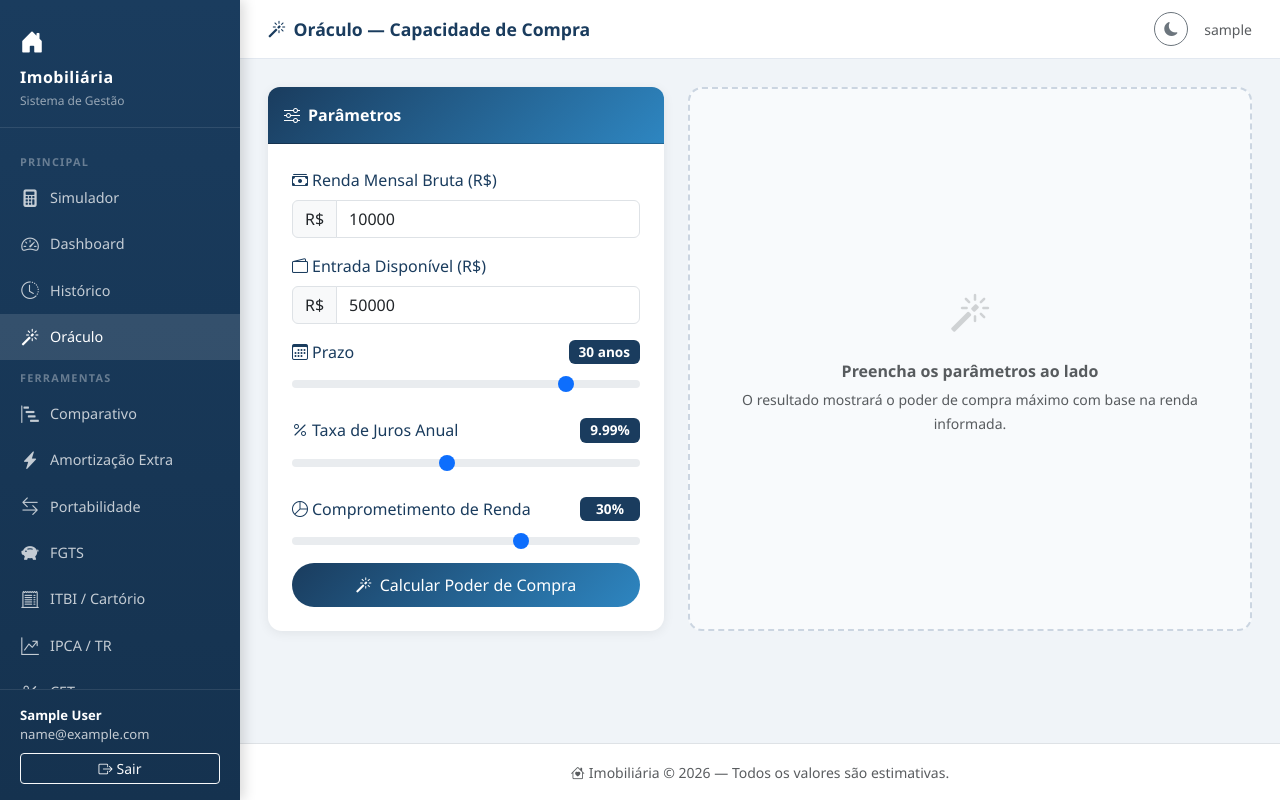
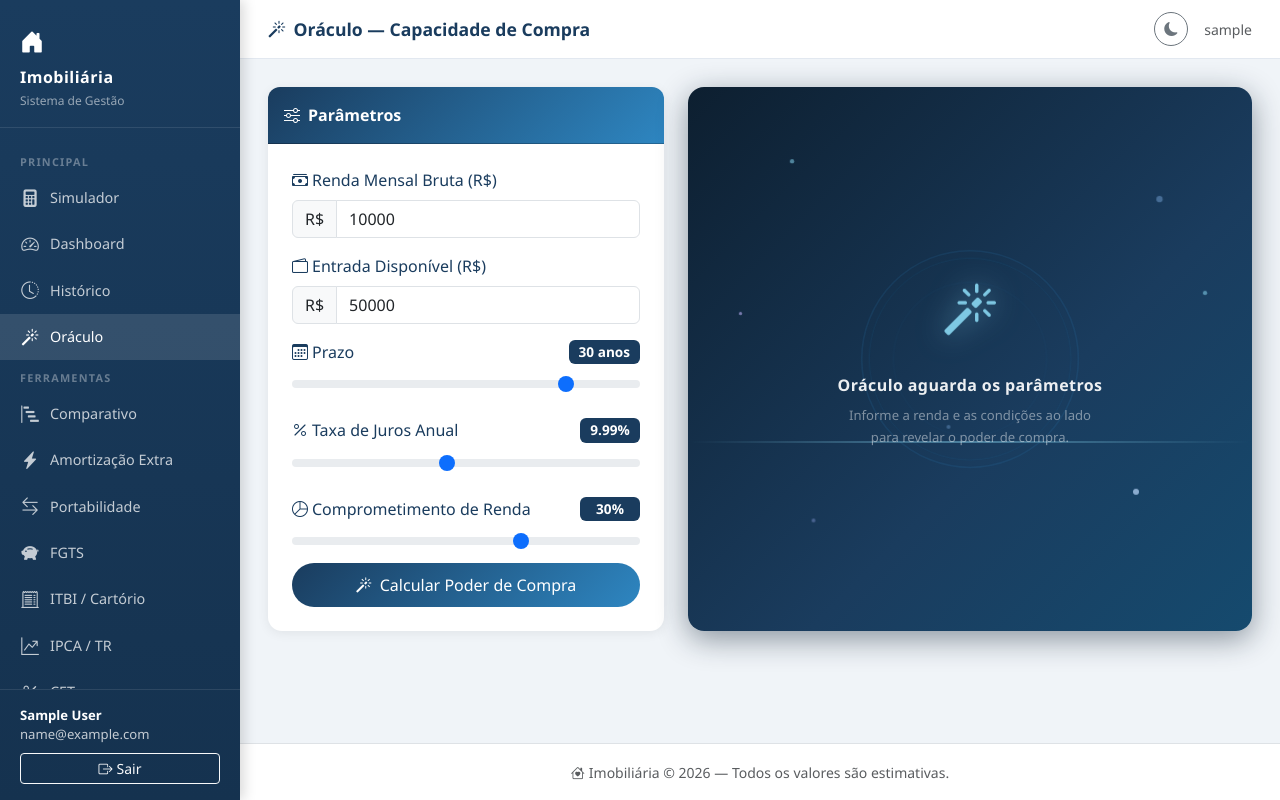
Before and after one commit to joao-luizzz/imobiliaria-django, a Django app: page /oraculo/ in a window 1280 px wide. Run offline with Django 5.2, Linux system fonts and the light colour scheme; the visitor is signed in with stand-in values (Sample User, id 1).

Commit message:
Add animated empty state to Oráculo page
Replace the static dashed placeholder with a full animated dark-gradient
panel matching the mystical theme:
- 3 concentric rings that pulse outward with staggered delays
- 7 floating spark particles scattered across the panel
- Magic icon floating up/down with a dynamic glow filter
- Scanning shimmer line sweeping top-to-bottom via ::after pseudo-element
- Text fades in with a subtle upward slide on page load
All animations are CSS-only, no extra dependencies.

Co-Authored-By: Claude <noreply@anthropic.com>

```diff
--- a/simulador/templates/simulador/oraculo.html
+++ b/simulador/templates/simulador/oraculo.html
@@ -60,6 +60,110 @@
         font-weight: 600;
         min-width: 60px;
         text-align: center;
+    }
+
+    /* ── Oráculo empty state ── */
+    .oraculo-empty {
+        position: relative;
+        min-height: 320px;
+        border-radius: 16px;
+        background: linear-gradient(135deg, #0d1f30 0%, #1a3c5e 60%, #154a6e 100%);
+        display: flex;
+        flex-direction: column;
+        align-items: center;
+        justify-content: center;
+        overflow: hidden;
+        padding: 40px 24px;
+        box-shadow: 0 8px 30px rgba(13,31,48,0.45);
+    }
+
+    /* Scanning shimmer line */
+    .oraculo-empty::after {
+        content: '';
+        position: absolute;
+        left: 0; right: 0; height: 2px;
+        background: linear-gradient(90deg, transparent, rgba(126,200,227,0.5), transparent);
+        animation: oraculoScan 4s linear infinite;
+    }
+    @keyframes oraculoScan {
+        0%   { top: 0%;   opacity: 0; }
+        8%   { opacity: 1; }
+        92%  { opacity: 1; }
+        100% { top: 100%; opacity: 0; }
+    }
+
+    /* Pulsing concentric rings */
+    .oraculo-ring {
+        position: absolute;
+        border-radius: 50%;
+        border: 1.5px solid rgba(46,134,193,0.5);
+        animation: oraculoRing 3.6s ease-out infinite;
+        pointer-events: none;
+    }
+    .oraculo-ring.r1 { width:  80px; height:  80px; animation-delay: 0s; }
+    .oraculo-ring.r2 { width: 140px; height: 140px; animation-delay: 1.2s; border-color: rgba(46,134,193,0.3); }
+    .oraculo-ring.r3 { width: 210px; height: 210px; animation-delay: 2.4s; border-color: rgba(46,134,193,0.15); }
+    @keyframes oraculoRing {
+        0%   { transform: scale(0.6); opacity: 0; }
+        25%  { opacity: 1; }
+        100% { transform: scale(2);   opacity: 0; }
+    }
+
+    /* Floating sparks */
+    .oraculo-spark {
+        position: absolute;
+        border-radius: 50%;
+        animation: oraculoSpark 4s ease-in-out infinite;
+        pointer-events: none;
+    }
+    .oraculo-spark.p1 { width:4px; height:4px; background:#7ec8e3; top:14%; left:18%;  animation-delay:0s;    animation-duration:3.6s; }
+    .oraculo-spark.p2 { width:5px; height:5px; background:#93c5fd; top:22%; right:16%; animation-delay:0.9s;  animation-duration:4.4s; }
+    .oraculo-spark.p3 { width:3px; height:3px; background:#a5b4fc; bottom:18%; left:22%;  animation-delay:1.5s;  animation-duration:3.9s; }
+    .oraculo-spark.p4 { width:6px; height:6px; background:#bfdbfe; bottom:25%; right:20%; animation-delay:2.1s;  animation-duration:4.7s; }
+    .oraculo-spark.p5 { width:3px; height:3px; background:#c4b5fd; top:42%; left:9%;  animation-delay:0.5s;  animation-duration:5.2s; }
+    .oraculo-spark.p6 { width:4px; height:4px; background:#7ec8e3; top:38%; right:8%; animation-delay:2.8s;  animation-duration:3.3s; }
+    .oraculo-spark.p7 { width:3px; height:3px; background:#93c5fd; bottom:35%; left:46%; animation-delay:1.1s; animation-duration:4.1s; }
+    @keyframes oraculoSpark {
+        0%, 100% { transform: translateY(0)     scale(1);   opacity: 0.7; }
+        50%       { transform: translateY(-16px) scale(1.4); opacity: 0.2; }
+    }
+
+    /* Central icon */
+    .oraculo-icon-wrap {
+        position: relative;
+        z-index: 2;
+        margin-bottom: 22px;
+    }
+    .oraculo-icon-wrap i {
+        font-size: 3.4rem;
+        color: #7ec8e3;
+        display: block;
+        animation: oraculoFloat 3.2s ease-in-out infinite;
+        filter: drop-shadow(0 0 14px rgba(126,200,227,0.65));
+    }
+    @keyframes oraculoFloat {
+        0%, 100% { transform: translateY(0);   filter: drop-shadow(0 0 14px rgba(126,200,227,0.65)); }
+        50%       { transform: translateY(-9px); filter: drop-shadow(0 0 24px rgba(126,200,227,1));    }
+    }
+
+    /* Text */
+    .oraculo-empty-title {
+        position: relative; z-index: 2;
+        color: rgba(255,255,255,0.92);
+        font-weight: 700; font-size: 1rem;
+        margin-bottom: 8px; letter-spacing: 0.4px;
+        animation: oraculoFadeUp 0.8s ease both;
+    }
+    .oraculo-empty-sub {
+        position: relative; z-index: 2;
+        color: rgba(255,255,255,0.45);
+        font-size: 0.82rem; text-align: center;
+        line-height: 1.65; margin: 0;
+        animation: oraculoFadeUp 0.8s ease 0.15s both;
+    }
+    @keyframes oraculoFadeUp {
+        from { opacity: 0; transform: translateY(10px); }
+        to   { opacity: 1; transform: translateY(0); }
     }
 </style>
 {% endblock %}
@@ -182,13 +286,25 @@
         </div>
 
         {% else %}
-        <div class="card h-100 d-flex align-items-center justify-content-center"
-             style="border:2px dashed #cbd5e1; border-radius:14px; background:#f8fafc; box-shadow:none; min-height:300px;">
-            <div class="text-center text-muted p-4">
-                <i class="bi bi-magic fs-1 d-block mb-3 opacity-25"></i>
-                <p class="fw-semibold mb-1">Preencha os parâmetros ao lado</p>
-                <small>O resultado mostrará o poder de compra máximo com base na renda informada.</small>
+        <div class="oraculo-empty h-100">
+            <!-- Rings -->
+            <div class="oraculo-ring r1"></div>
+            <div class="oraculo-ring r2"></div>
+            <div class="oraculo-ring r3"></div>
+            <!-- Sparks -->
+            <div class="oraculo-spark p1"></div>
+            <div class="oraculo-spark p2"></div>
+            <div class="oraculo-spark p3"></div>
+            <div class="oraculo-spark p4"></div>
+            <div class="oraculo-spark p5"></div>
+            <div class="oraculo-spark p6"></div>
+            <div class="oraculo-spark p7"></div>
+            <!-- Icon -->
+            <div class="oraculo-icon-wrap">
+                <i class="bi bi-magic"></i>
             </div>
+            <p class="oraculo-empty-title">Oráculo aguarda os parâmetros</p>
+            <p class="oraculo-empty-sub">Informe a renda e as condições ao lado<br>para revelar o poder de compra.</p>
         </div>
         {% endif %}
     </div>
```
